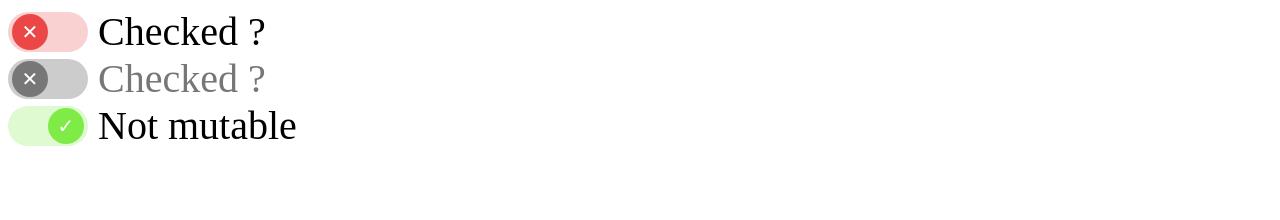
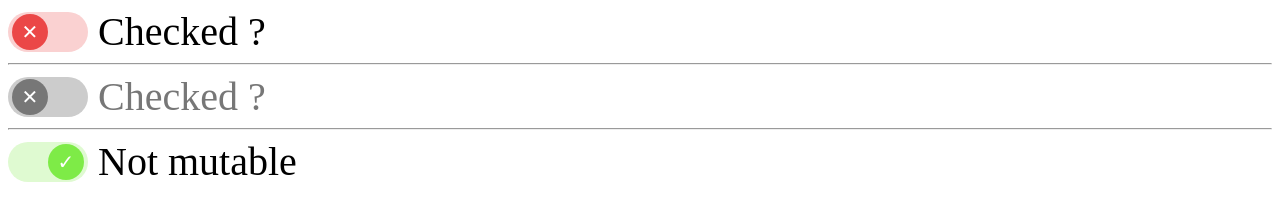
Before and after one commit to VincentVaxelaire/TEST-UI--ne-pas-supprimer-, a plain HTML site: page checkbox to toggle on or off/index.html in a window 1280 px wide. Drawn offline with Linux system fonts and the light colour scheme.

Commit message:
Update index.html

```diff
--- a/checkbox to toggle on or off/index.html
+++ b/checkbox to toggle on or off/index.html
@@ -10,10 +10,10 @@
 <body>
   <input type="checkbox" id="check" class="toggle">
   <label for="check">Checked ?</label>
-  <nr>
+  <hr>
   <input disabled type="checkbox" id="uncheckable" class="toggle">
   <label for="uncheckable">Checked ?</label>
-  <nr>
+  <hr>
     <input checked contenteditable="true" type="checkbox" id="readonly" class="toggle">
     <label for="readonly">Not mutable</label>
 </body>
```
